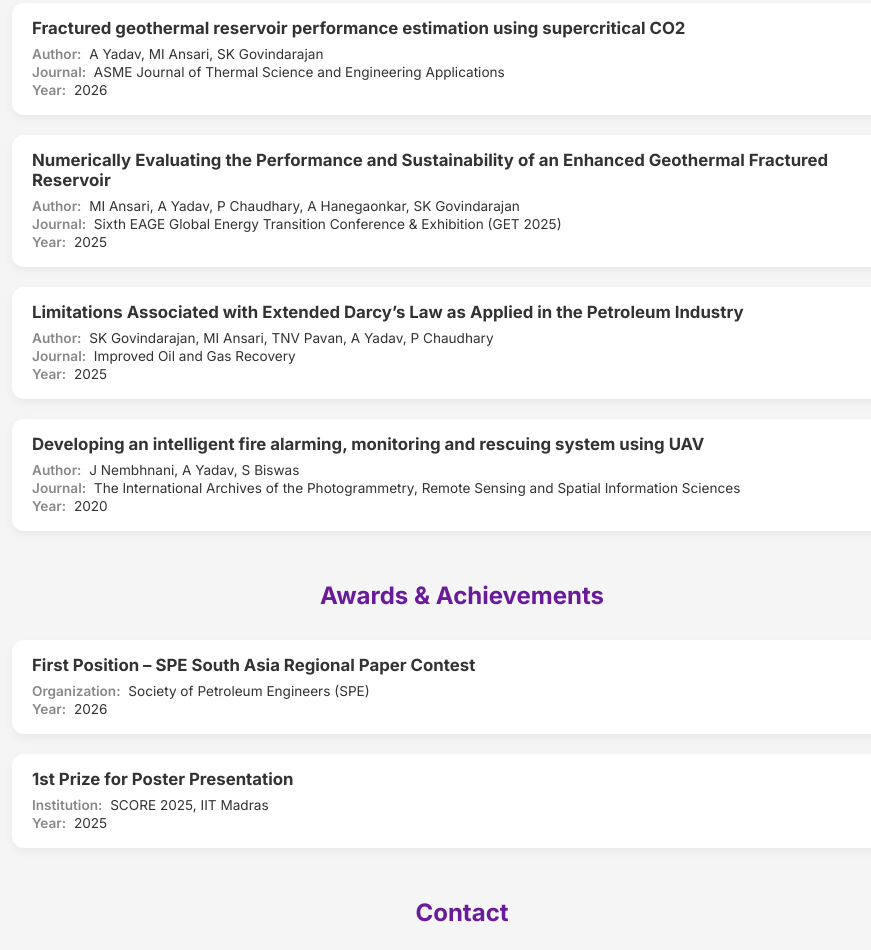
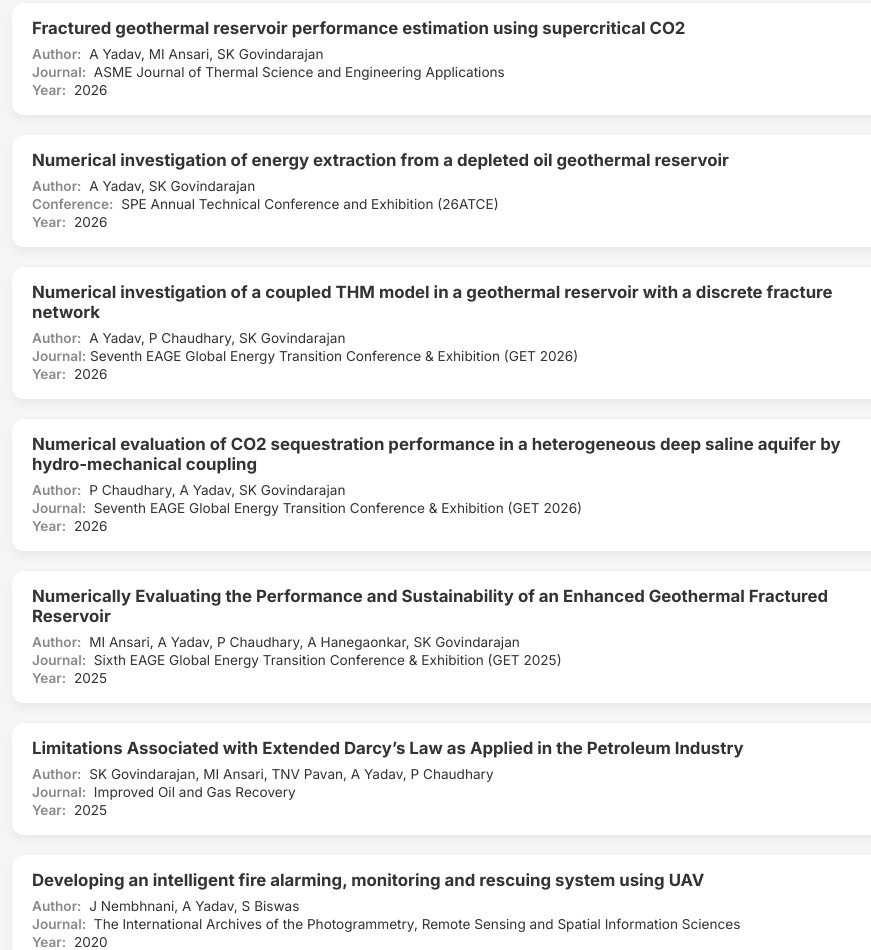
Before and after one commit to AbhishekY9/AbhishekY9.github.io, a plain HTML site: page index.html in a window 1280 px wide. Shown: the part 2784-3734 px from the top of the page, without its empty margins (178-1049 px from the left). Drawn offline with Linux system fonts and the light colour scheme.

Commit message:
Update index.html

```diff
--- a/index.html
+++ b/index.html
@@ -191,6 +191,30 @@
 
     <!-- Publication 3 -->
   <div class="publication-item">
+    <p class="pub-title">Numerical investigation of energy extraction from a depleted oil geothermal reservoir</p>
+    <p class="pub-info"><span class="label">Author:</span> A Yadav, SK Govindarajan</p>
+    <p class="pub-info"><span class="label">Conference:</span> SPE Annual Technical Conference and Exhibition (26ATCE) </p>
+    <p class="pub-info"><span class="label">Year:</span> 2026</p>
+  </div>
+
+    <!-- Publication 4 -->
+  <div class="publication-item">
+    <p class="pub-title">Numerical investigation of a coupled THM model in a geothermal reservoir with a discrete fracture network</p>
+    <p class="pub-info"><span class="label">Author:</span> A Yadav, P Chaudhary, SK Govindarajan</p>
+    <p class="pub-info"><span class="label">Journal:</span>Seventh EAGE Global Energy Transition Conference & Exhibition (GET 2026)</p>
+    <p class="pub-info"><span class="label">Year:</span> 2026</p>
+  </div>
+
+    <!-- Publication 5 -->
+  <div class="publication-item">
+    <p class="pub-title">Numerical evaluation of CO2 sequestration performance in a heterogeneous deep saline aquifer by hydro-mechanical coupling</p>
+    <p class="pub-info"><span class="label">Author:</span> P Chaudhary, A Yadav, SK Govindarajan</p>
+    <p class="pub-info"><span class="label">Journal:</span> Seventh EAGE Global Energy Transition Conference & Exhibition (GET 2026) </p>
+    <p class="pub-info"><span class="label">Year:</span> 2026</p>
+  </div>
+
+    <!-- Publication 3 -->
+  <div class="publication-item">
     <p class="pub-title">Numerically Evaluating the Performance and Sustainability of an Enhanced Geothermal Fractured Reservoir</p>
     <p class="pub-info"><span class="label">Author:</span> MI Ansari, A Yadav, P Chaudhary, A Hanegaonkar, SK Govindarajan</p>
     <p class="pub-info"><span class="label">Journal:</span> Sixth EAGE Global Energy Transition Conference & Exhibition (GET 2025) </p>
```
